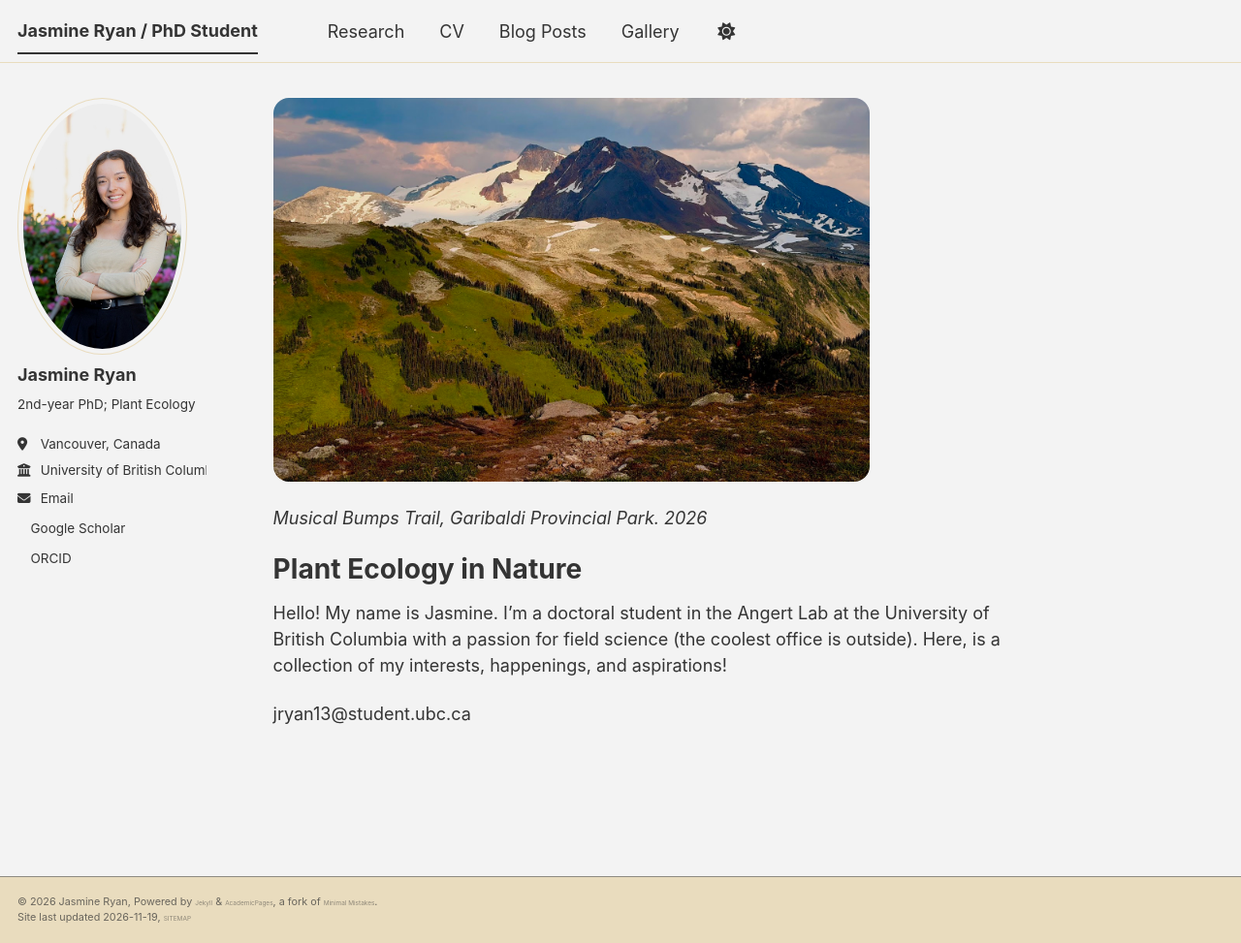
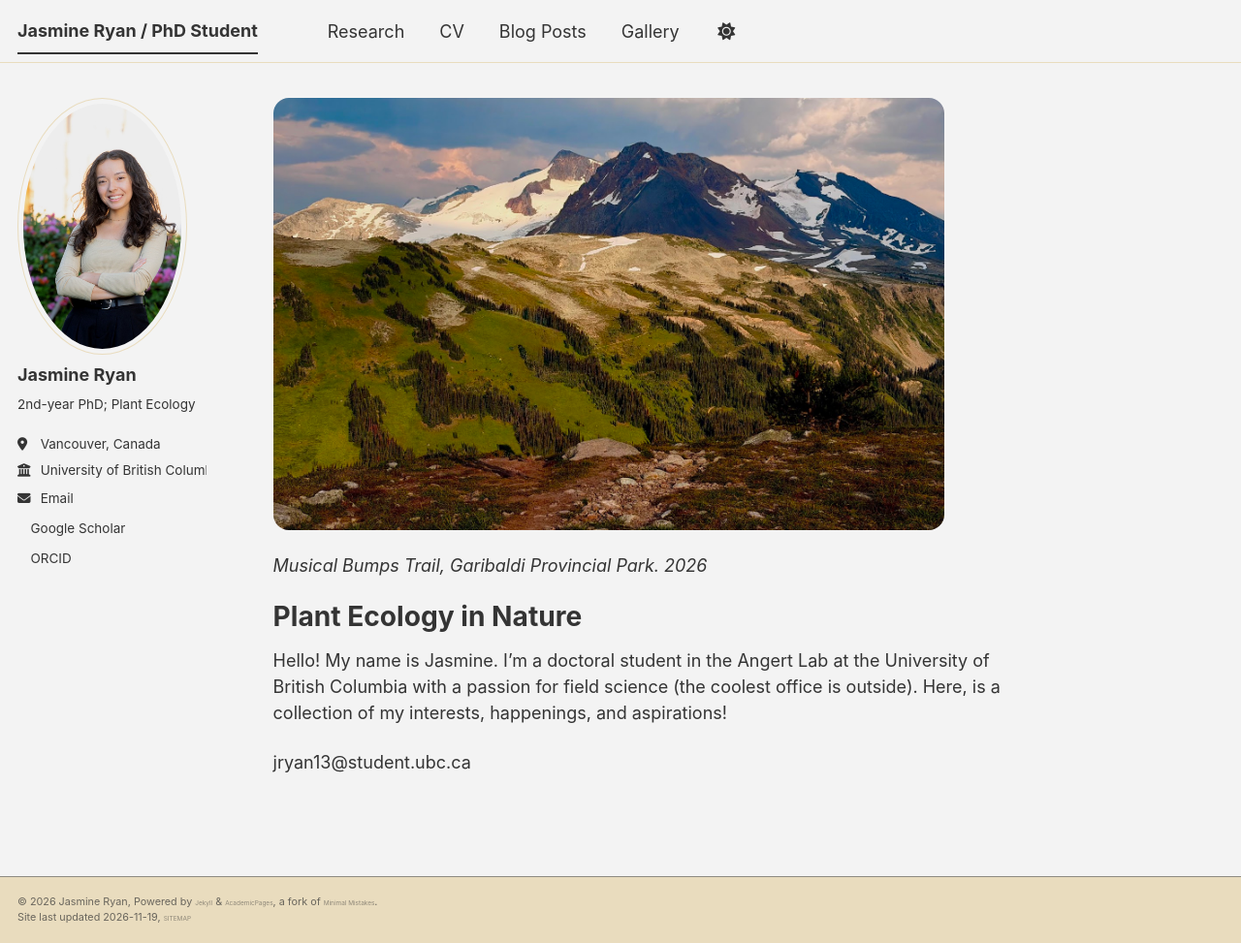
Before and after one commit to jasminexryan/jasminexryan.github.io, a Jekyll site: the page built from _pages/about.md, in a window 1280 px wide and 973 px high. Shown: the whole window at 97% size. Built offline with Jekyll 4.4.1, drawn with Linux system fonts in a browser that asks for light colours; a script bundle is joined from its source files by our own code; a style sheet for code colours, icons or effects is not loaded.

Commit message:
Update about.md

```diff
--- a/_pages/about.md
+++ b/_pages/about.md
@@ -6,7 +6,7 @@ redirect_from:
   - /about.html
 ---
 
-![Musical Bumps Trail, Garibaldi Provincial Park. 2026]({{ site.baseurl }}/images/musicalbumps_landscape.jpg){: style="border-radius:16px; width:80%;"}
+![Musical Bumps Trail, Garibaldi Provincial Park. 2026]({{ site.baseurl }}/images/musicalbumps_landscape.jpg){: style="border-radius:16px; width:90%;"}
 
 *Musical Bumps Trail, Garibaldi Provincial Park. 2026*
 
```
